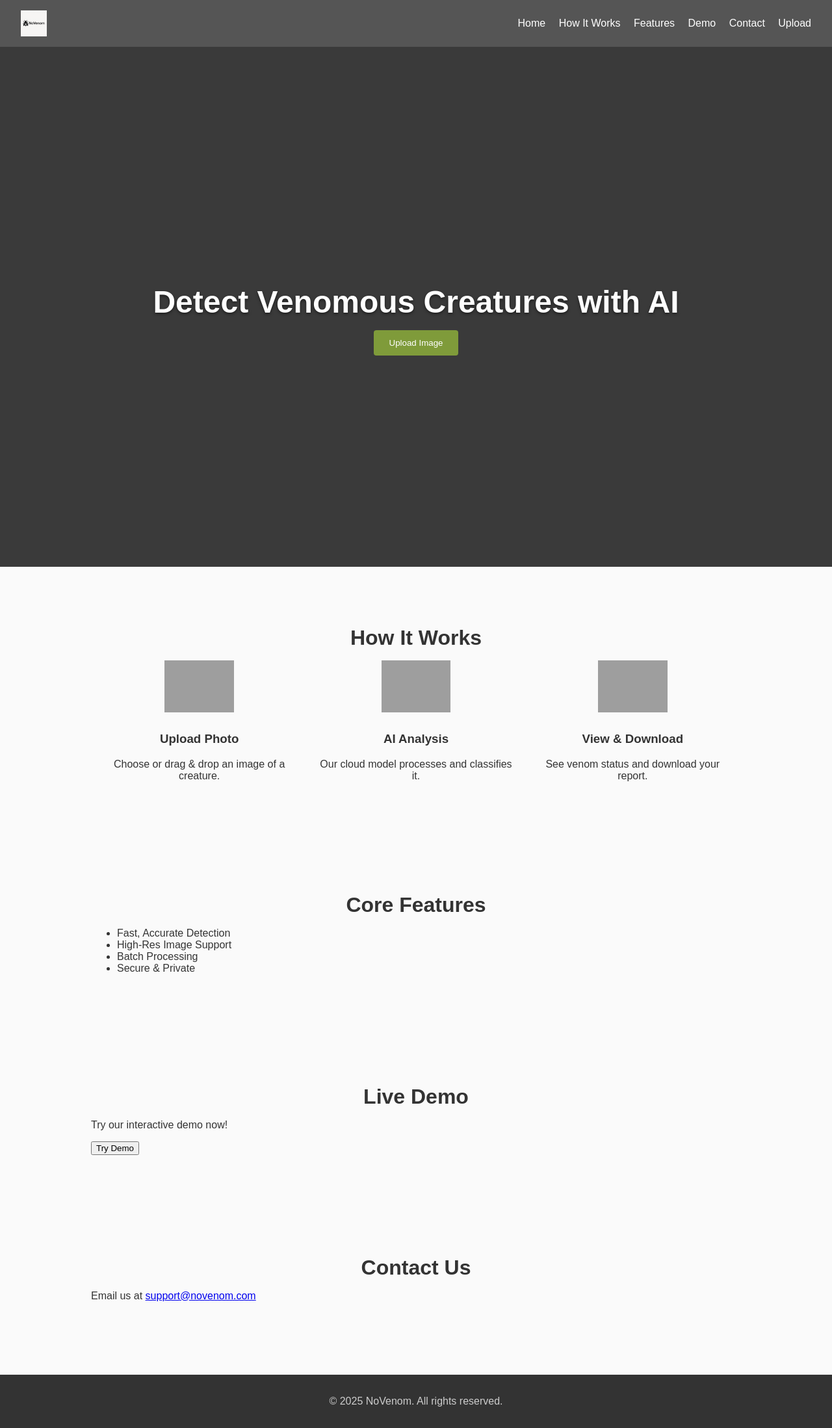
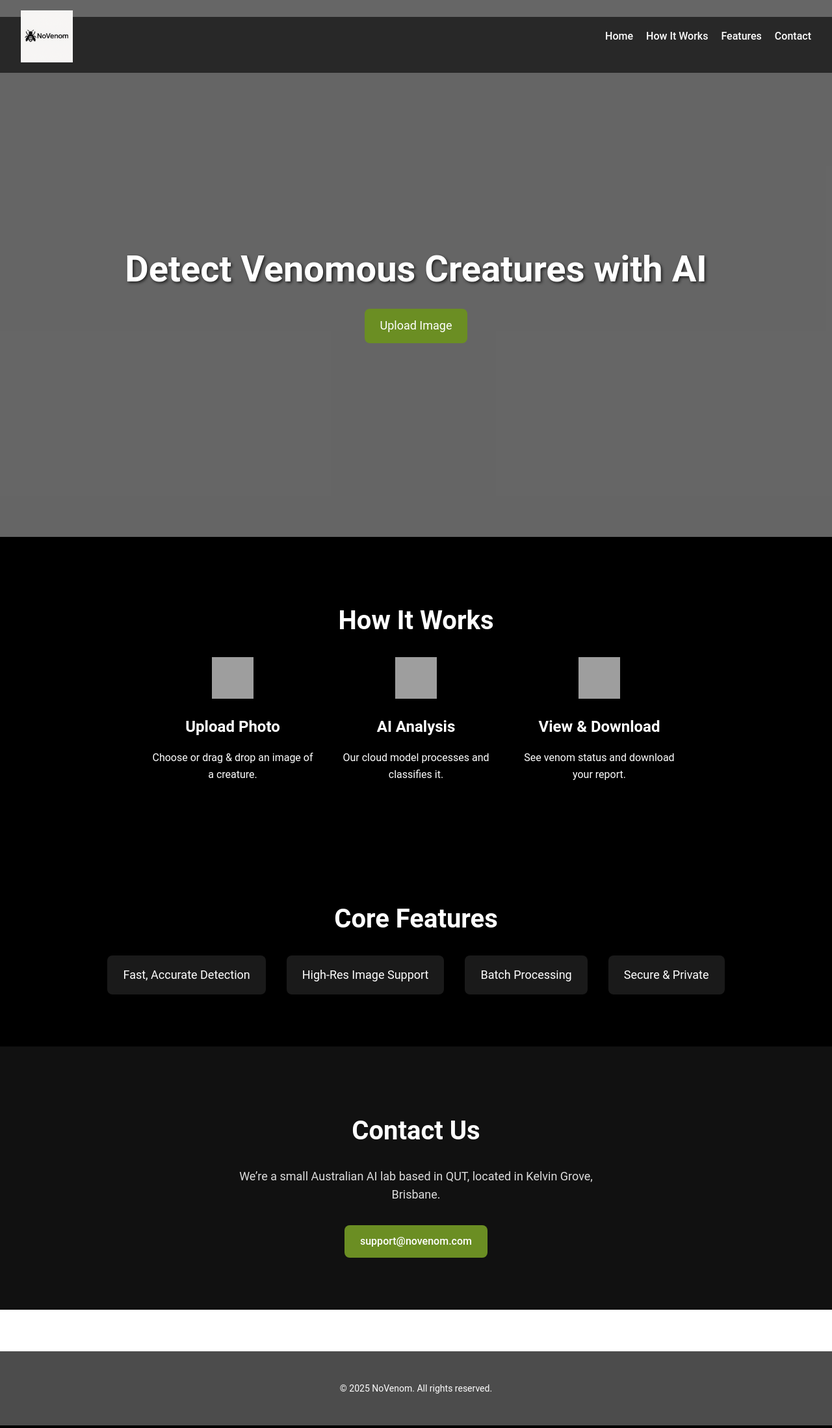
Before and after one commit to Marimbay/novenom, a Flask app: page / in a window 1280 px wide. Shown: the whole page at 65% size. Run offline with Flask 3, Linux system fonts and the light colour scheme; grey boxes are pictures that could not be loaded.

Commit message:
Novenom Front-end Updates

```diff
--- a/app.py
+++ b/app.py
@@ -1,8 +1,10 @@
 import os, sys
 print(">>> TEMPLATE_FOLDER:", os.path.join(os.path.dirname(__file__), 'templates'), file=sys.stderr)
 from flask import Flask, render_template, request, url_for
-import os
 from werkzeug.utils import secure_filename
+
+# 여기에 본인의 예측 함수 import
+# from your_model_module import model_predict
 
 app = Flask(__name__)
 
@@ -27,6 +29,7 @@ def index():
 def upload_image():
     error = None
     image_url = None
+    result = None
 
     if request.method == 'POST':
         # Check file part
@@ -42,10 +45,24 @@ def upload_image():
                 filepath = os.path.join(app.config['UPLOAD_FOLDER'], filename)
                 file.save(filepath)
                 image_url = url_for('static', filename=f'uploads/{filename}')
+
+                # === 모델 예측 호출 ===
+                # is_safe = model_predict(filepath)
+                # result = "안전합니다 ✅" if is_safe else "안전하지 않습니다 ⚠️"
+                # === 예시 ===
+                # 임시로 랜덤 결과
+                import random
+                is_safe = random.choice([True, False])
+                result = "Safe ✅" if is_safe else "Unsafe ⚠️"
+                # =======================
+
             else:
                 error = 'File type not allowed'
 
-    return render_template('upload.html', error=error, image_url=image_url)
+    return render_template('upload.html',
+                           error=error,
+                           image_url=image_url,
+                           result=result)
 
 if __name__ == '__main__':
     app.run(host='0.0.0.0', port=5000, debug=True)
--- a/static/css/style.css
+++ b/static/css/style.css
@@ -1,121 +1,203 @@
-/* --- 공통 레이아웃 --- */
+cd ../static/css
+cat << 'EOF' > style.css
+/* ========== Global & Selection ========== */
+html {
+  font-size: 18px;
+}
 body {
   margin: 0;
-  font-family: Arial, sans-serif;
-  color: #333;
-  background: #fafafa;
+  font-family: 'Roboto', sans-serif;
+  line-height: 1.6;
+  color: #fff;
 }
+::selection {
+  background-color: #6B8E23;
+  color: #fff;
+}
+
+/* ========== Header & Nav ========== */
 header {
-  display: flex;
-  align-items: center;
-  justify-content: space-between;
-  background: #555;
+  position: fixed; top: 0; left: 0; right: 0;
   padding: 1rem 2rem;
+  display: flex; justify-content: space-between; align-items: center;
+  background: rgba(0,0,0,0.6); z-index: 100;
 }
 header .logo {
-  height: 40px;
+  height: 80px; width: auto;
 }
-header nav a {
+nav a {
+  margin-left: 1rem;
+  color: #fff; text-decoration: none; font-weight: 500;
+  transition: color 0.2s;
+}
+nav a:hover {
+  color: #6B8E23;
+}
+nav a.upload {
+  display: inline-block; padding: 0.5rem 1rem;
+  background-color: #6B8E23; color: #fff !important;
+  border-radius: 0.5rem; text-decoration: none;
+  transition: background-color 0.2s;
+}
+nav a.upload:hover {
+  background-color: #5a7b1e;
+}
+
+/* ========== Hero Section ========== */
+.hero {
+  position: relative; height: 100vh;
+  background: #ccc;
+  display: flex; flex-direction: column;
+  justify-content: center; align-items: center;
+  text-align: center;
+}
+.hero::before {
+  content: ''; position: absolute; inset: 0;
+  background: rgba(0,0,0,0.5);
+}
+.hero > * { position: relative; z-index: 1; }
+.hero h1 {
+  font-size: 3.5rem; margin-bottom: 1rem;
+  color: #fff; text-shadow: 2px 2px 4px rgba(0,0,0,0.7);
+}
+.hero .upload {
+  display: inline-block; padding: 0.75rem 1.5rem;
+  font-size: 1.125rem; border: none; border-radius: 0.5rem;
+  background-color: #6B8E23; color: #fff;
+  text-decoration: none; cursor: pointer;
+  transition: transform 0.2s, background-color 0.2s;
+}
+.hero .upload:hover {
+  background-color: #5a7b1e; transform: scale(1.05);
+}
+
+/* ========== Section Blocks ========== */
+.section {
+  padding: 4rem 1rem; text-align: center; color: #fff;
+  background-color: #000;
+}
+.section h2 {
+  font-size: 2.5rem; margin-bottom: 1.5rem;
+}
+
+/* ========== How It Works ========== */
+.steps {
+  display: flex; justify-content: center; gap: 2rem; flex-wrap: wrap;
+}
+.step {
+  max-width: 250px;
+  text-align: center;
+}
+.step img {
+  width: 64px; height: 64px; margin-bottom: 1rem;
+}
+.step h3 {
+  font-size: 1.5rem; margin: 0.5rem 0;
+  white-space: nowrap;
+}
+
+/* ========== Core Features ========== */
+.features-list {
+  list-style: none; padding: 0;
+  display: flex; justify-content: center; gap: 2rem; flex-wrap: wrap;
+}
+.features-list li {
+  background: rgba(255,255,255,0.1);
+  padding: 1rem 1.5rem; border-radius: 0.5rem;
+  font-size: 1.125rem; color: #fff;
+}
+
+/* ========== Buttons (공통) ========== */
+.btn {
+  display: inline-block; padding: 0.75rem 1.5rem;
+  font-size: 1.125rem; border: none; border-radius: 0.5rem;
+  background-color: #6B8E23; color: #fff;
+  text-decoration: none; cursor: pointer;
+  transition: background-color 0.2s, transform 0.2s;
+}
+.btn:hover {
+  background-color: #5a7b1e; transform: scale(1.05);
+}
+
+/* ========== Upload Page (Card) ========== */
+.upload-page {
+  margin: 6rem auto; max-width: 600px;
+  background: #fff; color: #000;
+  padding: 2rem; border-radius: 8px;
+  box-shadow: 0 2px 8px rgba(0,0,0,0.1);
+  text-align: center;
+}
+.upload-form {
+  display: flex; flex-direction: column; align-items: center;
+}
+.upload-form input[type="file"] {
+  margin-bottom: 1rem;
+}
+
+/* ========== Preview Card ========== */
+.preview-card {
+  margin-top: 2rem; text-align: center;
+}
+.preview-card img {
+  max-width: 100%; border-radius: 8px;
+  box-shadow: 0 2px 8px rgba(0,0,0,0.2);
+}
+
+/* ========== Result Card ========== */
+.result-card {
+  display: inline-block; margin-top: 2rem;
+  padding: 0.75rem 1.5rem; background-color: #6B8E23;
+  border-radius: 0.5rem; color: #fff;
+}
+.result-text {
+  font-size: 1.25rem; font-weight: 600;
+}
+
+/* ========== Error Message ========== */
+.error {
+  margin-top: 1rem; color: #ff6666; font-weight: bold;
+}
+
+/* ========== Footer ========== */
+.footer {
+  padding: 2rem 1rem; text-align: center;
+  background: rgba(0,0,0,0.7); font-size: 0.875rem;
+  color: #fff; margin-top: 4rem;
+}
+
+/* ========== Contact Section (Corporate Feel) ========== */
+.contact-section {
+  background: #111;
   color: #fff;
-  margin-left: 1rem;
+  padding: 4rem 1rem;
+}
+.contact-container {
+  max-width: 600px;
+  margin: 0 auto;
+  text-align: center;
+}
+.contact-section h2 {
+  font-size: 2.5rem;
+  margin-bottom: 1.5rem;
+  font-weight: 600;
+}
+.contact-intro {
+  font-size: 1.125rem;
+  line-height: 1.6;
+  margin-bottom: 2rem;
+  color: #ddd;
+}
+.contact-email a {
+  display: inline-block;
+  padding: 0.75rem 1.5rem;
+  background-color: #6B8E23;
+  color: #fff;
+  border-radius: 0.5rem;
   text-decoration: none;
   font-weight: 500;
+  transition: background-color 0.3s ease;
 }
-footer.footer {
-  text-align: center;
-  padding: 1rem;
-  background: #333;
-  color: #ccc;
-  margin-top: 2rem;
+.contact-email a:hover {
+  background-color: #5a7b1e;
 }
-
-/* --- Hero 섹션 --- */
-.hero {
-  height: 100vh;
-  background-color: #3a3a3a;
-  display: flex;
-  align-items: center;
-  justify-content: center;
-  flex-direction: column;
-  text-align: center;
-}
-.hero h1 {
-  color: #fff;
-  font-size: 3rem;
-  margin-bottom: 1rem;
-  text-shadow: 0 2px 4px rgba(0,0,0,0.5);
-}
-.hero .upload,
-.btn {
-  background: #7f9b3a;
-  color: #fff;
-  border: none;
-  padding: .75rem 1.5rem;
-  border-radius: 4px;
-  cursor: pointer;
-}
-
-/* --- 일반 섹션 --- */
-.section {
-  padding: 4rem 2rem;
-  max-width: 1000px;
-  margin: 0 auto;
-}
-.section h2 {
-  font-size: 2rem;
-  margin-bottom: 1rem;
-  text-align: center;
-}
-
-/* --- How It Works --- */
-.steps {
-  display: flex;
-  justify-content: space-around;
-}
-.step {
-  text-align: center;
-  width: 30%;
-}
-.step img {
-  height: 80px;
-  margin-bottom: .5rem;
-}
-
-/* --- Upload Page --- */
-.upload-page {
-  padding: 4rem 2rem;
-  max-width: 600px;
-  margin: 2rem auto;
-  background: #fff;
-  box-shadow: 0 2px 8px rgba(0,0,0,0.1);
-  border-radius: 8px;
-}
-.upload-page h1 {
-  text-align: center;
-  margin-bottom: 2rem;
-}
-.upload-form {
-  display: flex;
-  flex-direction: column;
-  align-items: center;
-}
-.upload-form input[type=file] {
-  margin-bottom: 1rem;
-}
-.preview-card {
-  margin-top: 2rem;
-  text-align: center;
-}
-.preview-card img {
-  max-width: 100%;
-  border-radius: 8px;
-  box-shadow: 0 2px 8px rgba(0,0,0,0.2);
-}
-.error {
-  background: #ffe6e6;
-  color: #900;
-  padding: .5rem 1rem;
-  border-radius: 4px;
-  text-align: center;
-  margin-bottom: 1rem;
-}
+EOF
--- a/templates/base.html
+++ b/templates/base.html
@@ -1,3 +1,4 @@
+<!-- templates/base.html -->
 <!DOCTYPE html>
 <html lang="en">
 <head>
@@ -15,9 +16,7 @@
       <a href="/">Home</a>
       <a href="#how-it-works">How It Works</a>
       <a href="#features">Features</a>
-      <a href="#demo">Demo</a>
       <a href="#contact">Contact</a>
-      <a href="/upload">Upload</a>
     </nav>
   </header>
 
--- a/templates/index.html
+++ b/templates/index.html
@@ -1,16 +1,21 @@
+cd ~/NoVenom/templates
+cat << 'EOF' > index.html
 {% extends 'base.html' %}
 
 {% block title %}NoVenom – Home{% endblock %}
 
 {% block content %}
-  <!-- Hero Section -->
+  <!-- Hero Section (Upload 버튼 유지!) -->
   <section class="hero">
+    <div class="container">
       <h1>Detect Venomous Creatures with AI</h1>
-    <button class="upload" onclick="window.location.href='/upload'">Upload Image</button>
+      <a href="/upload" class="btn upload">Upload Image</a>
+    </div>
   </section>
 
   <!-- How It Works Section -->
-  <section id="how-it-works" class="section">
+  <section id="how-it-works" class="section section--light">
+    <div class="container">
       <h2>How It Works</h2>
       <div class="steps">
         <div class="step">
@@ -29,10 +34,12 @@
           <p>See venom status and download your report.</p>
         </div>
       </div>
+    </div>
   </section>
 
   <!-- Core Features Section -->
-  <section id="features" class="section">
+  <section id="features" class="section section--light">
+    <div class="container">
       <h2>Core Features</h2>
       <ul class="features-list">
         <li>Fast, Accurate Detection</li>
@@ -40,18 +47,20 @@
         <li>Batch Processing</li>
         <li>Secure &amp; Private</li>
       </ul>
-  </section>
-
-  <!-- Live Demo Section -->
-  <section id="demo" class="section">
-    <h2>Live Demo</h2>
-    <p>Try our interactive demo now!</p>
-    <button onclick="window.location.href='/upload'">Try Demo</button>
+    </div>
   </section>
 
   <!-- Contact Section -->
-  <section id="contact" class="section">
+  <section id="contact" class="section contact-section">
+    <div class="container contact-container">
       <h2>Contact Us</h2>
-    <p>Email us at <a href="mailto:support@novenom.com">support@novenom.com</a></p>
+      <p class="contact-intro">
+        We’re a small Australian AI lab based in QUT, located in Kelvin Grove, Brisbane.
+      </p>
+      <p class="contact-email">
+        <a href="mailto:support@novenom.com">support@novenom.com</a>
+      </p>
+    </div>
   </section>
 {% endblock %}
+EOF
```
Also changed, not shown: style.css (+108 -135 lines), templates/upload.html (+7 -0 lines), static/uploads/1000009380.jpg (added), static/uploads/1000009381.jpg (added), static/uploads/20250507_182006.png (added), static/uploads/IMG_1592.jpeg (added), 9 other files. Lines whose indentation alone changed are shown as unchanged.
